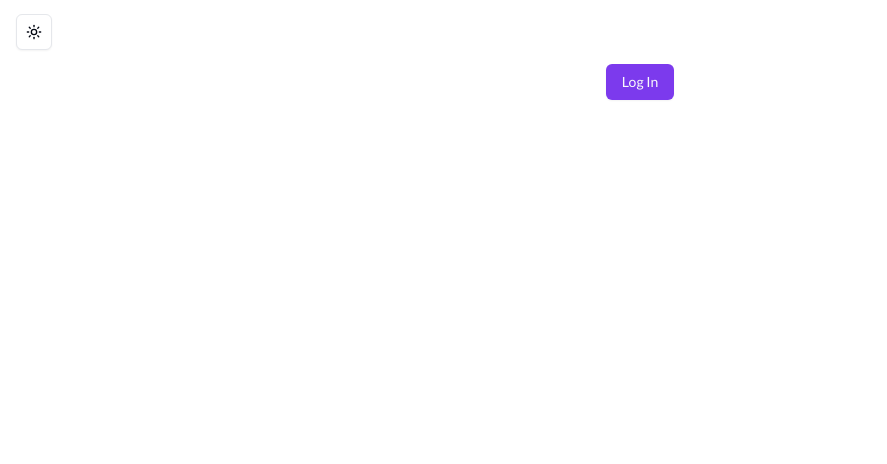
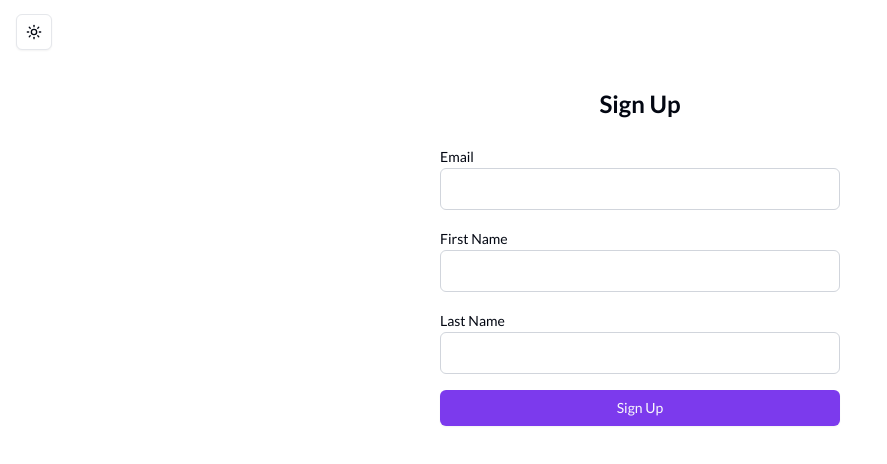
Before and after one commit to EduTaskSync/frontend, a React (Vite) app: page /signup in a window 1280 px wide. Shown: the top 464 px of the page, without its empty margins (0-887 px from the left). Built offline with nearby package versions, Linux system fonts and the light colour scheme; no server answers.

Commit message:
temp: created temp signup

```diff
--- a/src/routes/SignupPage.tsx
+++ b/src/routes/SignupPage.tsx
@@ -1,25 +1,95 @@
 import { Button } from '@/components/ui/button';
-import { useAuth0 } from '@auth0/auth0-react';
+import { useUser } from '@/hooks/useUser';
+import { CreateUserDto, CreateUserSchema } from '@/interfaces/user.interface';
+import { useForm } from 'react-hook-form';
+import { zodResolver } from '@hookform/resolvers/zod';
+export function Signup() {
+  const { useCreateUser } = useUser();
+  const { mutate: createUser, isPending, error } = useCreateUser();
 
-const Signup = () => {
-  const { loginWithRedirect, logout, user, isAuthenticated, isLoading } = useAuth0();
+  const {
+    register,
+    handleSubmit,
+    formState: { errors },
+    reset,
+  } = useForm<CreateUserDto>({
+    resolver: zodResolver(CreateUserSchema),
+    defaultValues: {
+      email: '',
+      firstName: '',
+      lastName: '',
+      auth0Id: 'test',
+    },
+  });
 
-  if (isLoading) {
-    return <div> Loading...</div>;
-  }
+  const onSubmit = async (data: CreateUserDto) => {
+    console.log('data', data);
+    createUser(data, {
+      onSuccess: () => {
+        reset();
+      },
+    });
+  };
 
   return (
-    <div className="flex items-center justify-center min-w-full min-h-full">
-      {!isAuthenticated ? (
-        <Button onClick={() => loginWithRedirect()}>Log In</Button>
-      ) : (
-        <>
-          <h2> Welcome, {user?.name}</h2>
-          <Button onClick={() => logout({ logoutParams: { returnTo: window.location.origin } })}>Log out</Button>
-        </>
-      )}
+    <div className="w-full max-w-md mx-auto p-6 space-y-6">
+      <h2 className="text-2xl font-bold text-center">Sign Up</h2>
+      <form onSubmit={handleSubmit(onSubmit)} className="space-y-4">
+        <div className="space-y-2">
+          <label htmlFor="email" className="text-sm font-medium">
+            Email
+          </label>
+          <input
+            id="email"
+            type="email"
+            className={`w-full px-3 py-2 border rounded-md ${
+              errors.email ? 'border-red-500' : 'border-gray-300'
+            } focus:outline-none focus:ring-2 focus:ring-blue-500`}
+            {...register('email')}
+          />
+          {errors.email && <p className="text-sm text-red-500 mt-1">{errors.email.message}</p>}
+        </div>
+
+        <div className="space-y-2">
+          <label htmlFor="first_name" className="text-sm font-medium">
+            First Name
+          </label>
+          <input
+            id="first_name"
+            className={`w-full px-3 py-2 border rounded-md ${
+              errors.firstName ? 'border-red-500' : 'border-gray-300'
+            } focus:outline-none focus:ring-2 focus:ring-blue-500`}
+            {...register('firstName')}
+          />
+          {errors.firstName && <p className="text-sm text-red-500 mt-1">{errors.firstName.message}</p>}
+        </div>
+
+        <div className="space-y-2">
+          <label htmlFor="last_name" className="text-sm font-medium">
+            Last Name
+          </label>
+          <input
+            id="last_name"
+            className={`w-full px-3 py-2 border rounded-md ${
+              errors.lastName ? 'border-red-500' : 'border-gray-300'
+            } focus:outline-none focus:ring-2 focus:ring-blue-500`}
+            {...register('lastName')}
+          />
+          {errors.lastName && <p className="text-sm text-red-500 mt-1">{errors.lastName.message}</p>}
+        </div>
+
+        <Button type="submit" className="w-full" disabled={isPending}>
+          {isPending ? 'Submitting...' : 'Sign Up'}
+        </Button>
+
+        {error && (
+          <div className="p-3 mt-4 text-sm rounded-md bg-red-50 text-red-600 border border-red-200">
+            {error instanceof Error ? error.message : 'An error occurred'}
+          </div>
+        )}
+      </form>
     </div>
   );
-};
+}
 
 export default Signup;
```
